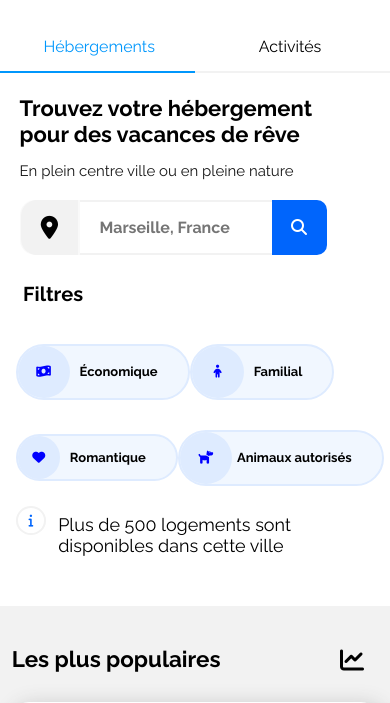
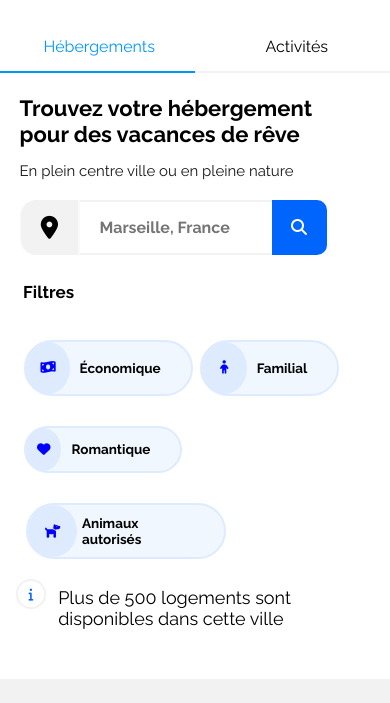
Before and after one commit to EliasDAHO/ELIASDAHO_2_06072021, a plain HTML site: page index.html in a window 390 px wide. Shown: the part 74-777 px from the top of the page. Drawn offline with Linux system fonts and the light colour scheme.

Commit message:
modif media query

```diff
--- a/style.css
+++ b/style.css
@@ -706,14 +706,13 @@ main {
   }
   .menui-tem {
     text-align: center;
-
     padding-bottom: 15px;
     padding-top: 25px;
     border-bottom: solid 2.5px #f2f2f2;
 
   }
     .menu-item a{
-      margin-left: 25%;
+      margin-left: 30%;
     }
     nav ul li:hover {
     border-bottom: solid 2.5px #0065fc;
@@ -887,7 +886,7 @@ main {
       margin-top: 5%;
      }
     .filterstitle {
-      font-size: 20px;
+      font-size: 17px;
       width: 100%;
       margin: 2%;
     }
@@ -895,7 +894,7 @@ main {
       font-size: 18px;
     }
     .icon-text-filters{
-      margin-left: auto;
+      margin-left: 6%;
     }
     .search h1{
       font-size: 26px;
@@ -912,12 +911,15 @@ main {
        font-size: 15px;
      }
      .icon-text-filters {
-       font-size: 13px;
+       font-size: 13.5px;
+       margin-left: 5%;
      }
+
      filter p{
        font-size: 8px;
+
      }
-      }@media screen and (max-width: 332px){
+      }@media screen and (max-width: 337px){
         .search h1{
           font-size: 20px;
         }
@@ -926,6 +928,9 @@ main {
         }
         .filterstitle{
           font-size: 13px;
+        }
+        .icon-text-filters:nth-child(2){
+          margin-left: 20px;
         }
         .icon-text-filters {
           font-size: 11px;
```
